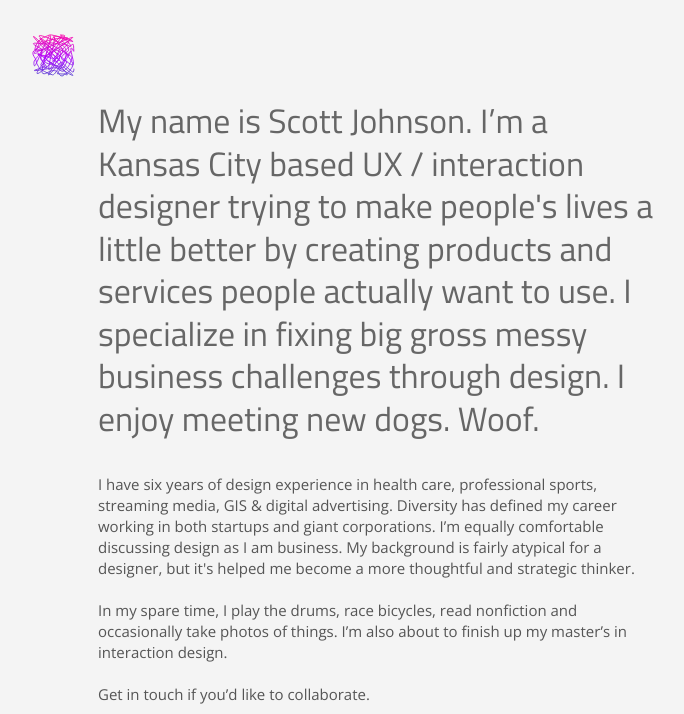
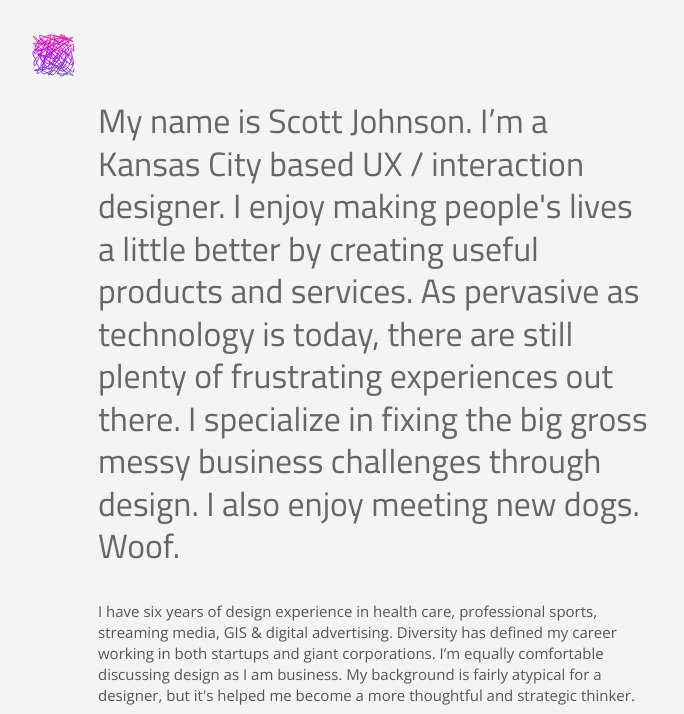
Before and after one commit to spotj/portfolio, a website: page about.html in a window 1280 px wide. Shown: the top 714 px of the page, without its empty margins (2-686 px from the left). Drawn offline with nearby package versions, Linux system fonts and the light colour scheme.

Commit message:
copy edits

```diff
--- a/about.html
+++ b/about.html
@@ -131,7 +131,7 @@ function foo(){ console.log("Callback"); }
     <div class="about">
       <div class="seven columns">
         <p class="aboutme-sect1">
-          My name is Scott Johnson. I’m a Kansas City based UX / interaction designer trying to make people's lives a little better by creating products and services people actually want to use. I specialize in fixing big gross messy business challenges through design. I enjoy meeting new dogs. Woof.
+          My name is Scott Johnson. I’m a Kansas City based UX / interaction designer. I enjoy making people's lives a little better by creating useful products and services. As pervasive as technology is today, there are still plenty of frustrating experiences out there. I specialize in fixing the big gross messy business challenges through design. I also enjoy meeting new dogs. Woof.
         </p>
         <p class="aboutme-sect2">
           I have six years of design experience in health care, professional sports, streaming media, GIS &amp; digital advertising. Diversity has defined my career working in both startups and giant corporations. I’m equally comfortable discussing design as I am business. My background is fairly atypical for a designer, but it's helped me become a more thoughtful and strategic thinker.
```
Also changed, not shown: moveup.html (+1 -1 lines).
